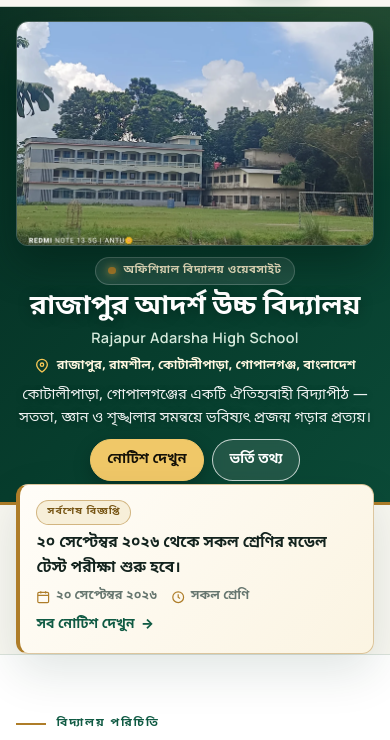
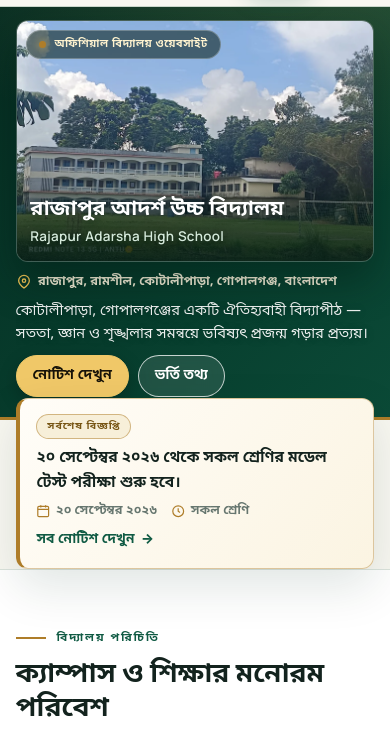
Before and after one commit to StudentOSNayan/RajapurAdarshaHighSchool, a plain HTML site: page index.html in a window 390 px wide. Shown: the part 62-802 px from the top of the page. Drawn offline with Linux system fonts and the light colour scheme.

Commit message:
Unify the hero: put the school identity on the photo
The mobile hero read as two separate blocks (an image card, then a text card).
Fold the identity into the image so it reads as one institutional hero.

index.html (hero only, nothing added or invented):
- wrap the existing <img> in .hero-photo (the positioning stage)
- move the existing badge, <h1> and English name inside it — the h1 now sits on
  the photo, so the duplicate name block below the image is gone (single h1)
- location, tagline and the two CTAs stay below the image, in .hero-copy

assets/css/style.css (hero rules only):
- .hero-overlay: bottom-anchored name on a soft emerald gradient
  (0.88 -> 0 over the lower part of the photo) with a light text shadow for
  legibility only — no glass, no glow, no animation
- badge: small translucent pill pinned inside the top-left of the photo
- photo kept compact and landscape: 16/11.4 capped at 240px on phones
  (~236px at 360px) and 16/9 capped 286px on desktop, object-fit: cover,
  crop biased to the bottom so the facade stays clear of the title band
- hero copy left-aligned at every width now that the name lives on the image;
  dropped the now-redundant centering overrides and the desktop order swap
  (photo-left / details-right follows source order and keeps the name first)

Academic Performance, Latest Notice, Quick Facts and every other page: untouched.

Co-authored-by: arena-agent <297053741+arena-agent@users.noreply.github.com>

```diff
--- a/assets/css/style.css
+++ b/assets/css/style.css
@@ -471,20 +471,18 @@ address { font-style: normal; }
 
 .hero-copy {
   min-width: 0;
-  margin-inline: auto;
-  max-width: 44rem;
-  text-align: center;
+  text-align: left;
 }
 
 @media (min-width: 920px) {
   .hero-grid {
-    grid-template-columns: minmax(0, 1.12fr) minmax(0, 0.88fr);
+    grid-template-columns: minmax(0, 1.22fr) minmax(0, 0.78fr);
     gap: clamp(1.8rem, 3.4vw, 3rem);
   }
-  .hero-copy { max-width: none; text-align: left; order: 1; }
-  /* DOM leads with the photo (mobile-first); on desktop the identity text
-     takes the left column and the photo card sits beside it. */
-  .home-hero .hero-media { order: 2; }
+  /* Source order is kept on desktop: the photo (which now carries the badge,
+     Bengali name and English name) is the identity block and takes the left
+     column; location, tagline and CTAs sit beside it. */
+  .hero-copy { max-width: 34rem; }
 }
 
 .hero-kicker-compact {
@@ -530,7 +528,6 @@ address { font-style: normal; }
 
 .hero-lead {
   max-width: 46ch;
-  margin-inline: auto;
   margin-bottom: 0.7rem;
   color: rgba(255, 255, 255, 0.93);
   font-size: clamp(0.92rem, 1.3vw, 1.06rem);
@@ -538,14 +535,12 @@ address { font-style: normal; }
   text-shadow: 0 1px 8px rgba(0, 0, 0, 0.25);
 }
 
-@media (min-width: 920px) { .hero-lead { margin-inline: 0; } }
-
 .hero-location {
   display: flex;
   align-items: center;
-  justify-content: center;
+  justify-content: flex-start;
   gap: 0.4rem;
-  margin: 0 0 1.05rem;
+  margin: 0 0 0.9rem;
   color: #fff7e0;
   font-size: 0.85rem;
   font-weight: 600;
@@ -553,7 +548,7 @@ address { font-style: normal; }
 }
 
 @media (min-width: 920px) {
-  .hero-location { justify-content: flex-start; margin-bottom: 1.35rem; }
+  .hero-location { margin-bottom: 1.15rem; }
 }
 
 .hero-location .location-pin {
@@ -567,18 +562,19 @@ address { font-style: normal; }
   display: flex;
   flex-wrap: wrap;
   gap: 0.7rem;
-  justify-content: center;
+  justify-content: flex-start;
   align-items: center;
   margin-bottom: 0.35rem;
 }
 
 @media (min-width: 920px) {
-  .hero-actions { justify-content: flex-start; gap: 0.85rem; margin-bottom: 0; }
+  .hero-actions { gap: 0.85rem; margin-bottom: 0; }
   .home-hero .btn { min-height: 47px; padding: 0.8rem 1.35rem; }
 }
 
-/* School photo card — leads the hero on small screens (first in source order),
-   swaps to the right column on desktop via `order` below.
+/* School identity + photo share one visual block: the name sits on the image
+   over a soft emerald gradient, so the hero reads as a single hero rather than
+   an image card stacked above a text card.
    Scoped with .home-hero on purpose: the generic .photo-frame rules live later
    in this file with equal specificity, and unscoped they would silently win —
    re-inflating the photo to a tall 4:3 block that dominates the hero. */
@@ -592,29 +588,81 @@ address { font-style: normal; }
   box-shadow: 0 18px 40px rgba(3, 24, 17, 0.42);
 }
 
+/* The framed stage: image, badge and title overlay are positioned inside it */
+.home-hero .hero-photo {
+  position: relative;
+  overflow: hidden;
+}
+
 .home-hero .hero-media img {
+  display: block;
   width: 100%;
-  /* Compact landscape opener: ~207px tall at 360px, ~224px at 390px,
-     capped at 236px on wide phones — never a full-screen panel */
-  aspect-ratio: 16 / 10;
-  max-height: 236px;
+  /* Compact landscape opener, tall enough to host the overlaid name:
+     ~236px at 360px wide, capped at 240px on wider phones — never full-screen */
+  aspect-ratio: 16 / 11.4;
+  max-height: 240px;
   object-fit: cover;
-  /* The building sits low in this frame, so the crop favours the lower part
-     of the photo — otherwise it would show only sky. */
-  object-position: center 80%;
+  /* The building sits low in this photo, so the crop is biased to the bottom:
+     that keeps the facade and roofline clear of the overlaid title instead of
+     showing empty sky above it. */
+  object-position: center 92%;
+}
+
+/* Official-website badge, pinned inside the photo so it belongs to the image */
+.home-hero .hero-media .hero-kicker-compact {
+  position: absolute;
+  top: 0.6rem;
+  left: 0.6rem;
+  z-index: 1;
+  margin: 0;
+  background: rgba(4, 26, 19, 0.55);
+  border-color: rgba(255, 255, 255, 0.26);
+}
+
+/* School name, on the photo */
+.home-hero .hero-overlay {
+  position: absolute;
+  right: 0;
+  bottom: 0;
+  left: 0;
+  z-index: 1;
+  padding: 1.6rem 0.85rem 0.7rem;
+  background: linear-gradient(to top,
+      rgba(4, 30, 22, 0.88) 0%,
+      rgba(4, 30, 22, 0.6) 44%,
+      rgba(4, 30, 22, 0.1) 80%,
+      rgba(4, 30, 22, 0) 100%);
+}
+
+.home-hero .hero-overlay h1 {
+  margin-bottom: 0.1rem;
+  font-size: clamp(1.32rem, 5.4vw, 2.9rem);
+  line-height: 1.28;
+  text-shadow: 0 1px 10px rgba(2, 18, 13, 0.55);
+}
+
+.home-hero .hero-overlay .hero-sub-en {
+  margin-bottom: 0;
+  font-size: clamp(0.84rem, 2vw, 1.1rem);
+  text-shadow: 0 1px 8px rgba(2, 18, 13, 0.5);
 }
 
 .home-hero .hero-media figcaption { display: none; }
 
 @media (min-width: 640px) {
   .home-hero .hero-media { border-radius: var(--radius); }
-  .home-hero .hero-media img { aspect-ratio: 16 / 9; max-height: 226px; }
+  .home-hero .hero-media img { aspect-ratio: 16 / 9; max-height: 262px; object-position: center 90%; }
+  .home-hero .hero-media .hero-kicker-compact { top: 0.85rem; left: 0.85rem; }
+  .home-hero .hero-overlay { padding: 2.1rem 1.15rem 0.9rem; }
 }
 
 @media (min-width: 920px) {
   .home-hero .hero-media { border-radius: var(--radius-lg); }
   /* Landscape and height-capped, so the photo can never set the hero height */
-  .home-hero .hero-media img { aspect-ratio: 16 / 9; max-height: 264px; object-position: center 62%; }
+  .home-hero .hero-media img { aspect-ratio: 16 / 9; max-height: 286px; object-position: center bottom; }
+  .home-hero .hero-media .hero-kicker-compact { top: 1rem; left: 1rem; }
+  .home-hero .hero-overlay { padding: 2.2rem 1.35rem 1.05rem; }
+  .home-hero .hero-overlay h1 { font-size: clamp(1.6rem, 2.6vw, 2.35rem); margin-bottom: 0.2rem; }
   .home-hero .hero-media figcaption {
     display: block;
     padding: 0.58rem 0.95rem;
@@ -624,15 +672,13 @@ address { font-style: normal; }
   }
 }
 
-/* Phones: the photo opens the hero, so everything under it is tightened —
-   tagline clamped to two lines, gaps reduced — so the identity block and the
-   notice card stay within reach of the first screen.
+/* Phones: the photo (with the overlaid name) opens the hero, so everything
+   under it is tightened — tagline clamped to two lines, gaps reduced — so the
+   details and the notice card stay within reach of the first screen.
    Placed after the base rules above so these overrides actually win. */
 @media (max-width: 639px) {
-  .home-hero { padding: 0.85rem 0 1.15rem; }
-  .hero-kicker-compact { margin-bottom: 0.35rem; font-size: 0.68rem; }
-  .home-hero h1 { margin-bottom: 0.15rem; }
-  .hero-sub-en { margin-bottom: 0.3rem; font-size: 0.9rem; }
+  .home-hero { padding: 0.8rem 0 1.05rem; }
+  .home-hero .hero-media .hero-kicker-compact { font-size: 0.66rem; }
   .hero-lead {
     margin-bottom: 0.5rem;
     font-size: 0.92rem;
@@ -646,10 +692,6 @@ address { font-style: normal; }
   .hero-actions { gap: 0.55rem; }
   .home-hero .hero-actions { margin-bottom: 0.2rem; }
   .home-hero .btn { min-height: 42px; padding: 0.62rem 1rem; font-size: 0.88rem; }
-  /* Photo leads the hero on phones: a compact landscape opener (~207px at
-     360px, capped at 224px) rather than a full-viewport panel */
-  .home-hero .hero-media { margin: 0; }
-  .home-hero .hero-media img { max-height: 224px; }
 }
 
 /* Latest notice card — overlaps the hero for immediate visibility */
--- a/index.html
+++ b/index.html
@@ -57,13 +57,17 @@
     <section class="home-hero" aria-labelledby="hero-title">
       <div class="container hero-grid">
         <figure class="photo-frame hero-media">
-          <img src="assets/img/campus-hero.webp" width="1440" height="1080" alt="রাজাপুর আদর্শ উচ্চ বিদ্যালয় ভবন ও খেলার মাঠ" fetchpriority="high" decoding="async">
+          <div class="hero-photo">
+            <img src="assets/img/campus-hero.webp" width="1440" height="1080" alt="রাজাপুর আদর্শ উচ্চ বিদ্যালয় ভবন ও খেলার মাঠ" fetchpriority="high" decoding="async">
+            <p class="hero-kicker-compact"><span class="hero-kicker-dot" aria-hidden="true"></span> অফিশিয়াল বিদ্যালয় ওয়েবসাইট</p>
+            <div class="hero-overlay">
+              <h1 id="hero-title">রাজাপুর আদর্শ উচ্চ বিদ্যালয়</h1>
+              <p class="hero-sub-en">Rajapur Adarsha High School</p>
+            </div>
+          </div>
           <figcaption>প্রধান বিদ্যালয় ভবন ও সামনের খেলার মাঠের মনোরম দৃশ্য।</figcaption>
         </figure>
         <div class="hero-copy">
-          <p class="hero-kicker-compact"><span class="hero-kicker-dot" aria-hidden="true"></span> অফিশিয়াল বিদ্যালয় ওয়েবসাইট</p>
-          <h1 id="hero-title">রাজাপুর আদর্শ উচ্চ বিদ্যালয়</h1>
-          <p class="hero-sub-en">Rajapur Adarsha High School</p>
           <p class="hero-location">
             <svg class="location-pin" viewBox="0 0 24 24" fill="none" stroke="currentColor" stroke-width="2" aria-hidden="true"><path d="M20 10c0 5-8 11-8 11S4 15 4 10a8 8 0 1 1 16 0Z"/><circle cx="12" cy="10" r="2.5"/></svg>
             <span>রাজাপুর, রামশীল, কোটালীপাড়া, গোপালগঞ্জ, বাংলাদেশ</span>
```
